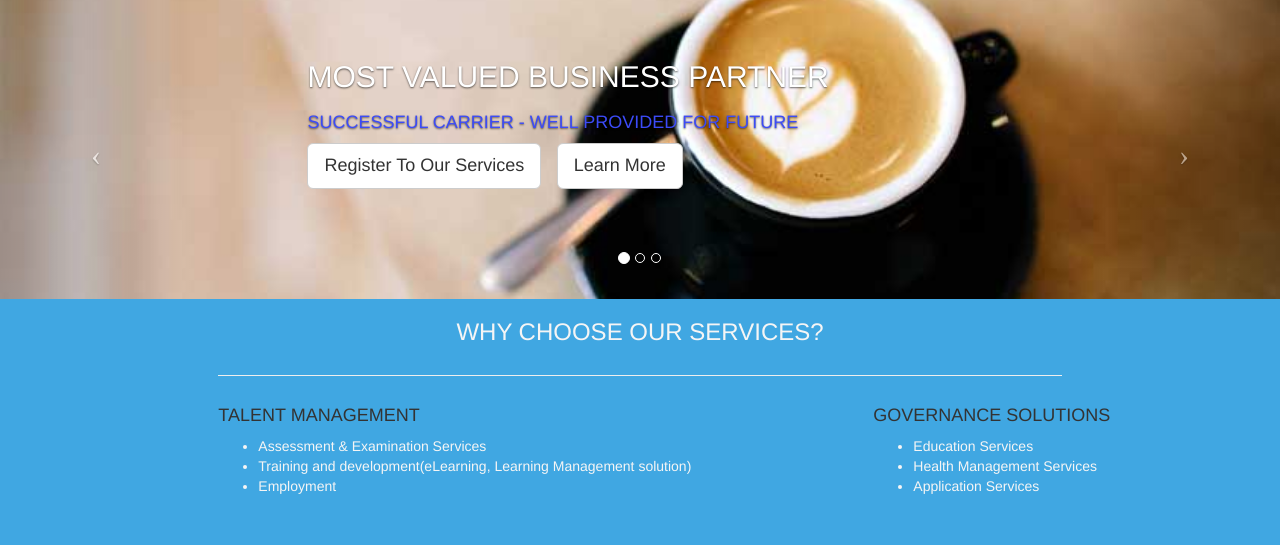
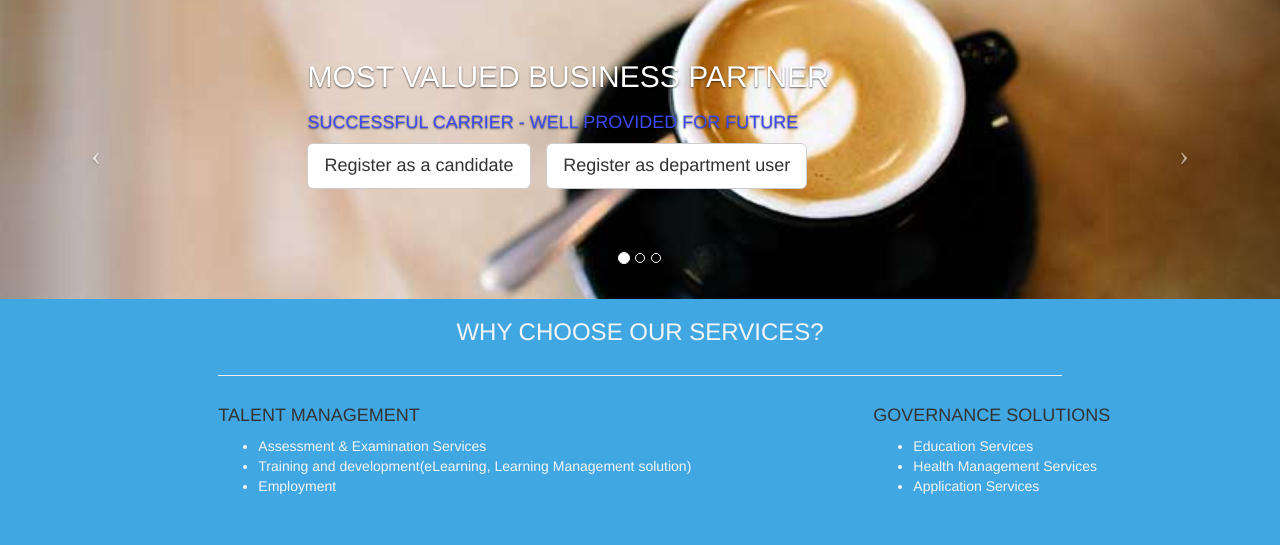
Before and after one commit to sumit84mca/VideoResume, an ASP.NET MVC app: page / in a window 1280 px wide. Shown: the part 51-596 px from the top of the page. Run offline with ASP.NET Core 8 and stand-ins for ASP.NET MVC 5, Linux system fonts and the light colour scheme; the project's own start-up code is not run, and a stand-in starts its controllers and pages; some libraries are stand-ins or nearby versions.

Commit message:
updated profile index screen

```diff
--- a/AspNet.Identity.NoEF.Test/Views/Account/Register.cshtml
+++ b/AspNet.Identity.NoEF.Test/Views/Account/Register.cshtml
@@ -15,7 +15,7 @@
         <hr />
         @Html.ValidationSummary("", new { @class = "text-danger" })
         <div class="form-group">
-            @Html.Label(Convert.ToString(Request.QueryString["type"]))
+            Register as + Convert.ToString(Request.QueryString["type"])
         </div>
         <div class="form-group">
             @Html.LabelFor(m => m.Name, new { @class = "col-md-2 control-label" })
--- a/AspNet.Identity.NoEF.Test/Views/Home/Index.cshtml
+++ b/AspNet.Identity.NoEF.Test/Views/Home/Index.cshtml
@@ -32,8 +32,8 @@
                     <div class="row">
                         <div class="col-lg-1"></div>
                         <div class="col-lg-10 text-left" style="padding: inherit;">
-                            <button class="btn btn-default btn-lg" type="button" onclick="window.location.href='../account/register'">Register To Our Services</button>&nbsp;&nbsp;&nbsp;
-                            <button class="btn btn-default btn-lg" type="button">Learn More</button>
+                            <button class="btn btn-default btn-lg" type="button" onclick="location.href='@Url.Action("Register","Account",new { type = "candidate" })'">Register as a candidate</button>&nbsp;&nbsp;&nbsp;
+                            <button class="btn btn-default btn-lg" type="button" onclick="location.href='@Url.Action("Register","Account",new { type = "department" })'">Register as department user</button>&nbsp;&nbsp;&nbsp;
                         </div>
                         <div class="col-lg-1"></div>
                     </div>
@@ -100,8 +100,8 @@
                     <div class="row">
                         <div class="col-lg-1"></div>
                         <div class="col-lg-10 text-left" style="padding: inherit;">
-                            <button class="btn btn-default btn-lg" type="button" onclick="window.location.href = '../account/register'">Register To Our Services</button>&nbsp;&nbsp;&nbsp;
-                            <button class="btn btn-default btn-lg" type="button">Learn More</button>
+                            <button class="btn btn-default btn-lg" type="button" onclick="location.href='@Url.Action("Register","Account",new { type = "candidate" })'">Register as a candidate</button>&nbsp;&nbsp;&nbsp;
+                            <button class="btn btn-default btn-lg" type="button" onclick="location.href='@Url.Action("Register","Account",new { type = "department" })'">Register as department user</button>&nbsp;&nbsp;&nbsp;
                         </div>
                         <div class="col-lg-1"></div>
                     </div>
--- a/AspNet.Identity.NoEF.Test/Views/Manage/ChangePassword.cshtml
+++ b/AspNet.Identity.NoEF.Test/Views/Manage/ChangePassword.cshtml
@@ -8,7 +8,7 @@
 @using (Html.BeginForm("ChangePassword", "Manage", FormMethod.Post, new { @class = "form-horizontal", role = "form" }))
 {
     @Html.AntiForgeryToken()
-    <h4>Change Password Form</h4>
+
     <hr />
     @Html.ValidationSummary("", new { @class = "text-danger" })
     <div class="form-group">
--- a/AspNet.Identity.NoEF.Test/Views/Shared/_LoginPartial.cshtml
+++ b/AspNet.Identity.NoEF.Test/Views/Shared/_LoginPartial.cshtml
@@ -7,7 +7,7 @@
 
     <ul class="nav navbar-nav navbar-right">
         <li>
-            @Html.ActionLink("Hello " + User.Identity.GetUserName() + "!", "Index", "Manage", routeValues: null, htmlAttributes: new { title = "Manage" })
+            @Html.ActionLink("Hello " + User.Identity.GetUserName() + "!", "ProfileIndex", "Profile", routeValues: null, htmlAttributes: new { title = "Manage Profile" })
         </li>
         <li><a href="javascript:document.getElementById('logoutForm').submit()">Log off</a></li>
     </ul>
```
Also changed, not shown: AspNet.Identity.NoEF.Test/Controllers/ProfileController.cs (added, +28 -0 lines), AspNet.Identity.NoEF.Test/Views/Profile/ProfileIndex.cshtml (renamed from AspNet.Identity.NoEF.Test/Views/Account/ProfileIndex.cshtml, +5 -5 lines), AspNet.Identity.NoEF.Test/AspNet.Identity.NoEF.Test.csproj, 6 other files.
